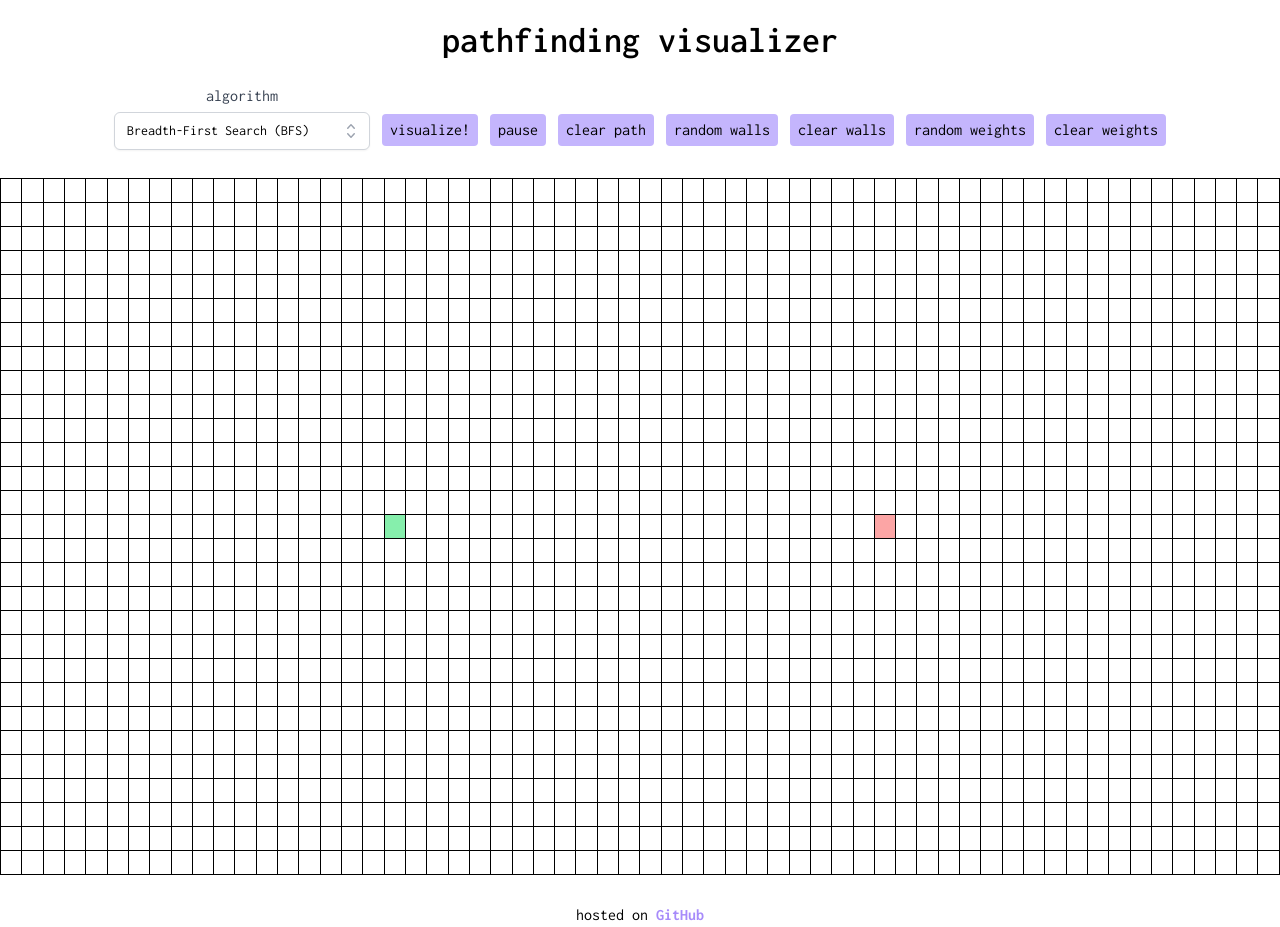
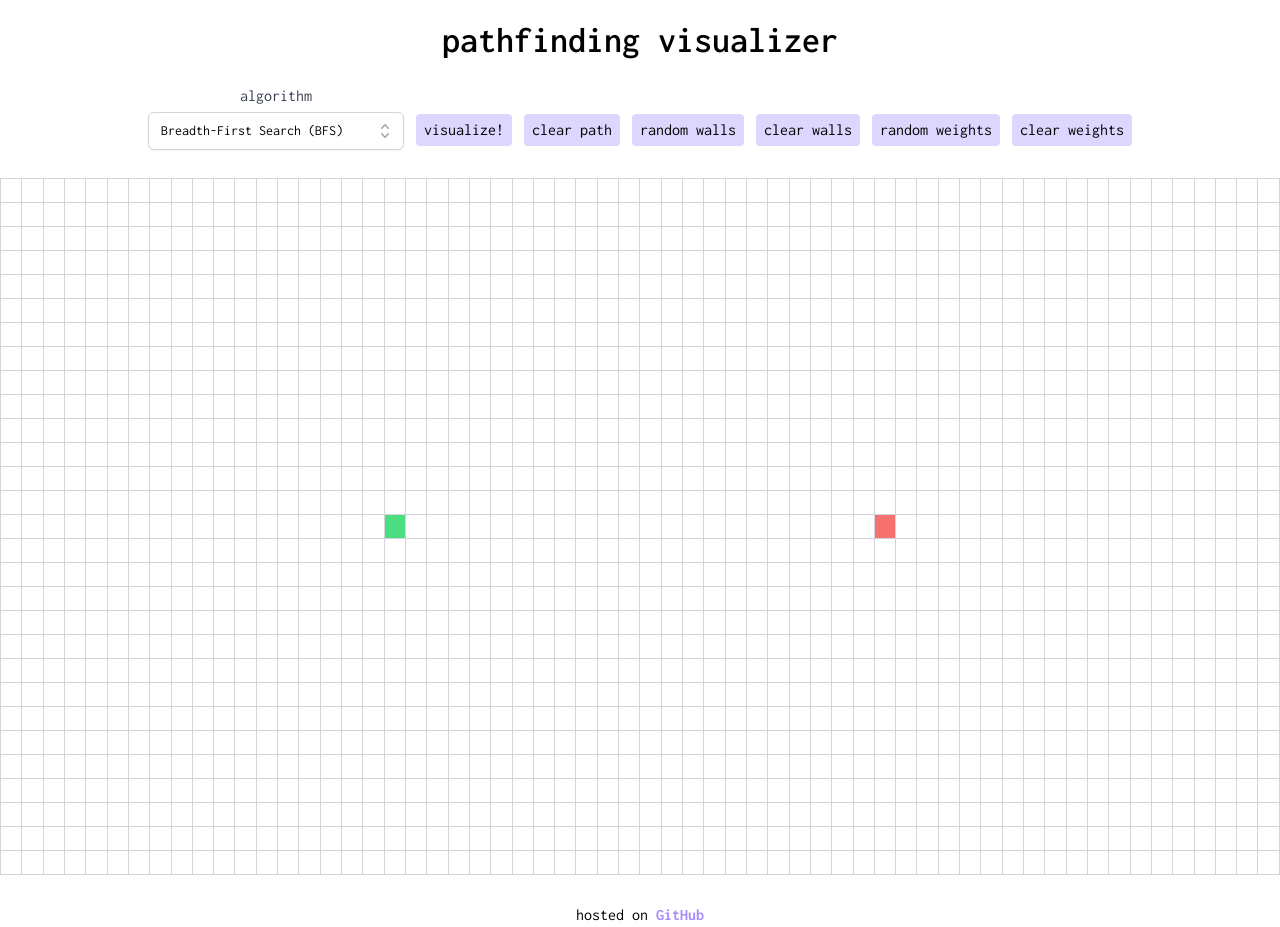
Before and after one commit to nicolexxuu/pathfinding, a React (Create React App) app: page / in a window 1280 px wide. Built offline with nearby package versions, Linux system fonts and the light colour scheme.

Commit message:
clean up

```diff
--- a/src/Node.js
+++ b/src/Node.js
@@ -19,7 +19,7 @@ export default class Node extends Component { // functional class?
         return (
             <td
                 id={`node-${row}-${col}`}
-                className={`${isStart ? 'node-start bg-green-300' : isEnd ? 'node-end bg-red-300' : isWall ? 'node-wall bg-slate-300' : ''} w-6 h-6 border border-black font-xs text-gray-500 p-0`}
+                className={`${isStart ? 'node-start bg-green-400' : isEnd ? 'node-end bg-red-400' : isWall ? 'node-wall bg-violet-400' : ''} w-6 h-6 border border-gray-300 font-xs text-violet-400 p-0`}
                 onMouseDown={event => onMouseDown(event, row, col)}
                 onAuxClick={event => onAuxClick(event, row, col)}
                 onMouseEnter={() => onMouseEnter(row, col)}
--- a/src/PathfindingVisualizer.js
+++ b/src/PathfindingVisualizer.js
@@ -50,9 +50,6 @@ export default class PathfindingVisualizer extends Component {
             selected: algorithms[0][0],
             animateDelay: 10,
             displayWeights: false,
-            paused: false,
-            orderVisited: [],
-            shortestPath: []
         }
 
         this.handleMouseDown = this.handleMouseDown.bind(this); // https://reactjs.org/docs/handling-events.html
@@ -103,6 +100,7 @@ export default class PathfindingVisualizer extends Component {
 
     handleMouseDown(event, row, col) {
         if (this.state.isRunning || event.button === 1) return;
+        this.clearPath();
         // if grid is clear
         //https://stackoverflow.com/questions/37755997/why-cant-i-directly-modify-a-components-state-really
         // why external method in github version?
@@ -247,29 +245,15 @@ export default class PathfindingVisualizer extends Component {
     }
 
     terminate() {
-        if (this.state.isRunning) {
-            console.log(this.timeouts);
+        // if this.state.isRUnning
+        // console.log('terminated')
         for (let i = 0; i < this.timeouts.length; i++) {
             clearTimeout(this.timeouts[i]);
-                console.log(this.timeouts[i]);
         }
         this.timeouts = [];
-            this.setState({ isRunning: false, paused: false, visitOrder: [], shortestPath: [] });
-        }
-    }
-
-    pause() { // ifx
-        if (this.state.isRunning) {
-            for (let i = 0; i < this.timeouts.length; i++) clearTimeout(this.timeouts[i]);
-            this.timeouts = [];
-            this.setState({ paused: true });
-            console.log('hi');
-        }
-    }
-
-    resume() {
-        this.setState({ paused: false });
-        this.visualize(this.state.selected.id);
+        // this.toggleIsRunning();
+        this.setState({ isRunning: false });
+        this.setState({ visitOrder: [], shortestPath: [] });
     }
 
     setSelected = (newSelected) => {// what if var name was selcted
@@ -278,12 +262,10 @@ export default class PathfindingVisualizer extends Component {
 
     /**** animate algorithms ****/
     visualize(algo) {
-        this.setState({ isRunning: true });
-        console.log('isRunning: ' + this.state.isRunning)
-
-        if (!this.state.paused) {
+        // console.log('is running: ' + this.state.isRunning)
         this.terminate();
         this.clearPath();
+        this.toggleIsRunning();
         const grid = this.state.grid;
 
         const startNode = grid[this.state.START_NODE_ROW][this.state.START_NODE_COL];
@@ -309,21 +291,13 @@ export default class PathfindingVisualizer extends Component {
                 break;
         }
 
-            this.setState({ orderVisited: orderVisited, shortestPath: getShortestPath(endNode) });
         this.animateSearch(orderVisited, getShortestPath(endNode));
-        } else {
-            this.animateSearch(this.state.orderVisited, this.state.shortestPath);
-        }
     }
 
     animateSearch = (orderVisited, shortestPath) => {
-
-        console.log(orderVisited);
-        let n = orderVisited.length;
-        for (let i = 0; i < n; i++) {
+        for (let i = 0; i < orderVisited.length; i++) {
             this.timeouts.push(setTimeout(() => {
-                const r = orderVisited[0].row, c = orderVisited[0].col;
-                orderVisited.shift();
+                const r = orderVisited[i].row, c = orderVisited[i].col;
                 const node = document.getElementById(`node-${r}-${c}`);
                 if (!this.state.grid[r][c].isStart)
                     node.classList.add('animate-node-visited');
@@ -332,25 +306,22 @@ export default class PathfindingVisualizer extends Component {
 
         this.timeouts.push(setTimeout(() => { // this??
             this.animatePath(shortestPath);
-        }, n * this.state.animateDelay));
+        }, orderVisited.length * this.state.animateDelay));
     }
 
     animatePath = (shortestPath) => {
-        let n = shortestPath.length;
-        for (let i = 0; i < n; i++) {
+        for (let i = 0; i < shortestPath.length; i++) {
             this.timeouts.push(setTimeout(() => {
-                const r = shortestPath[0].row, c = shortestPath[0].col;
-                shortestPath.pop();
+                const r = shortestPath[i].row, c = shortestPath[i].col;
                 const node = document.getElementById(`node-${r}-${c}`);
                 if (!node.classList.contains('node-start'))
                     node.classList.add('animate-node-visited', 'animate-node-path');
-            }, i * 50));
+            }, i * this.state.animateDelay));
         }
 
         setTimeout(() => {
             this.toggleIsRunning();
-            this.setState({ paused: false });
-        }, n * 50);
+        }, shortestPath.length * 50);
     }
 
     render() {
@@ -369,38 +340,38 @@ export default class PathfindingVisualizer extends Component {
                 <div className="space-x-3 mt-6">
                     <AlgorithmMenu algorithms={algorithms} onChange={this.setSelected} value={this.state.selected} />
                     <button
-                        onClick={() => this.visualize(this.state.selected.id)}
-                        className=" bg-violet-300 px-2 py-1 rounded">
+                        onClick={() => { this.visualize(this.state.selected.id) }}
+                        className=" bg-violet-200 px-2 py-1 rounded">
                         visualize!
                     </button>
-                    <button
+                    {/* <button
                             onClick={() => this.state.paused ? this.resume() : this.pause()} // change selcted id
-                        className=" bg-violet-300 px-2 py-1 rounded">
+                            className=" bg-violet-200 px-2 py-1 rounded">
                             {this.state.paused ? 'resume' : 'pause'}
-                    </button>
+                        </button> */}
                     <button
                         onClick={() => this.clearPath()}
-                        className=" bg-violet-300 px-2 py-1 rounded">
+                        className=" bg-violet-200 px-2 py-1 rounded">
                         clear path
                     </button>
                     <button
                         onClick={() => this.randomizeWalls()}
-                        className=" bg-violet-300 px-2 py-1 rounded">
+                        className=" bg-violet-200 px-2 py-1 rounded">
                         random walls
                     </button>
                     <button
                         onClick={() => this.clearWalls()}
-                        className=" bg-violet-300 px-2 py-1 rounded">
+                        className=" bg-violet-200 px-2 py-1 rounded">
                         clear walls
                     </button>
                     <button
                         onClick={() => this.randomizeWeights()}
-                        className=" bg-violet-300 px-2 py-1 rounded">
+                        className=" bg-violet-200 px-2 py-1 rounded">
                         random weights
                     </button>
                     <button
                         onClick={() => this.clearWeights()}
-                        className=" bg-violet-300 px-2 py-1 rounded">
+                        className=" bg-violet-200 px-2 py-1 rounded">
                         clear weights
                     </button>
                     {/* <button
@@ -463,7 +434,4 @@ function getShortestPath(endNode) {
 }
 
 // make responsive
-// pause
 // change speeds
-
-// num run deploy
--- a/tailwind.config.js
+++ b/tailwind.config.js
@@ -15,39 +15,39 @@ module.exports = {
         visitedAnimation: {
           '0%': {
             transform: 'scale(0.3)',
-            backgroundColor: 'rgba(0, 0, 66, 0.75)',
+            backgroundColor: '#60a5fa',
             borderRadius: '100%'
           },
 
           '50%': {
-            backgroundColor: 'rgba(217, 17, 187, 0.75)'
+            backgroundColor: '#f9a8d4'
           },
 
           '75%': {
             transform: 'scale(1.2)',
-            backgroundColor: 'rgba(34, 17, 217, 0.75)'
+            backgroundColor: '#a5b4fc'
           },
 
           '100%': {
             transform: 'scale(1)',
-            backgroundColor: 'rgba(0, 218, 69, 0.75)'
+            backgroundColor: '#bbf7d0'
           },
         },
 
         pathAnimation: {
           '0%': {
             transform: 'scale(0.3)',
-            backgroundColor: 'rgb(255, 254, 106)',
+            backgroundColor: '#fef08a',
             borderRadius: '100%'
           },
 
           '50%': {
-            backgroundColor: 'rgb(255, 254, 106)'
+            backgroundColor: '#fef08a'
           },
 
           '100%': {
             transform: 'scale(1)',
-            backgroundColor: 'rgb(255, 254, 106)'
+            backgroundColor: '#fef08a'
           },
         }
       },
```
Also changed, not shown: src/algorithmMenu.js (+0 -135 lines). Lines whose indentation alone changed are shown as unchanged.
